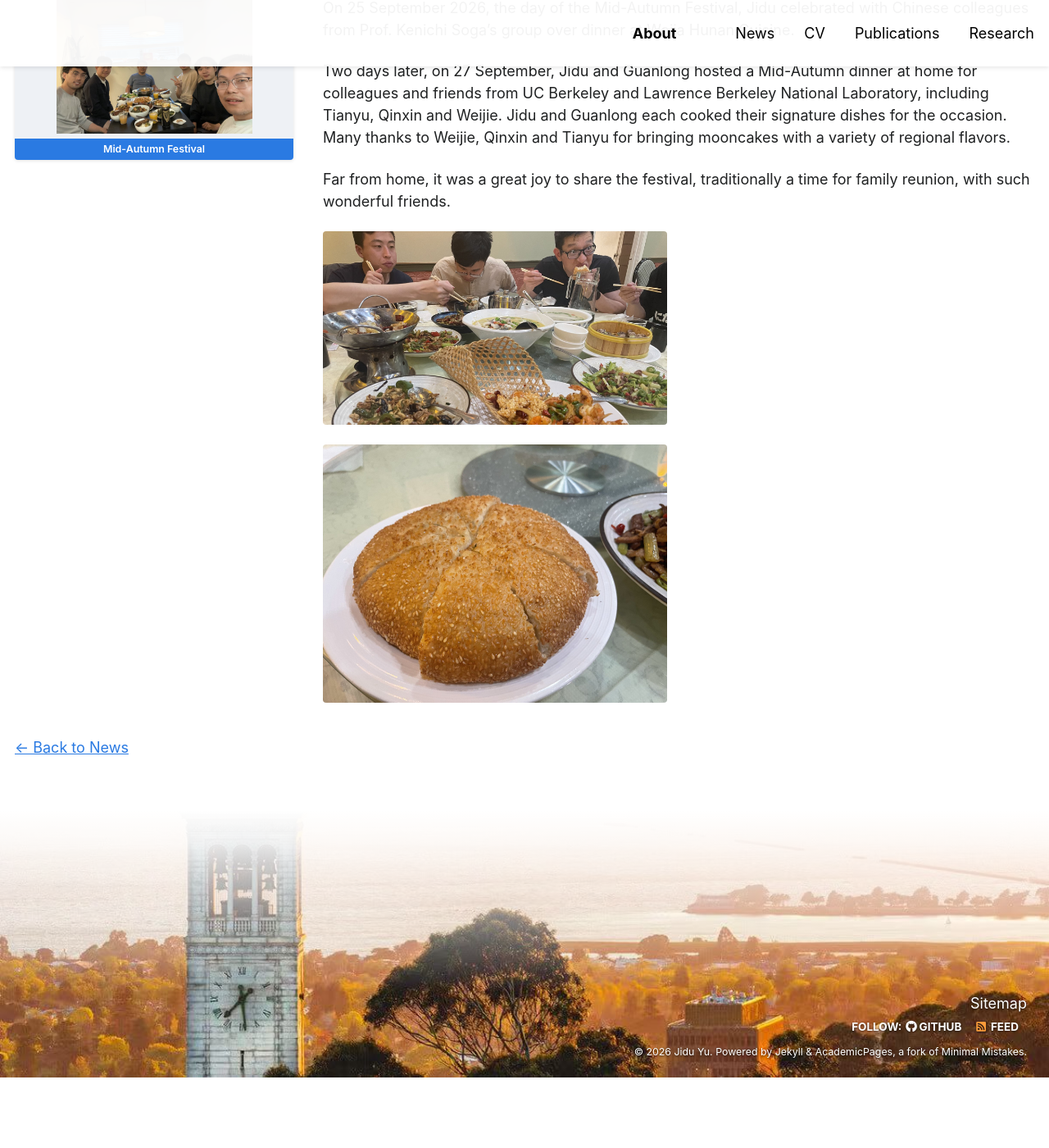
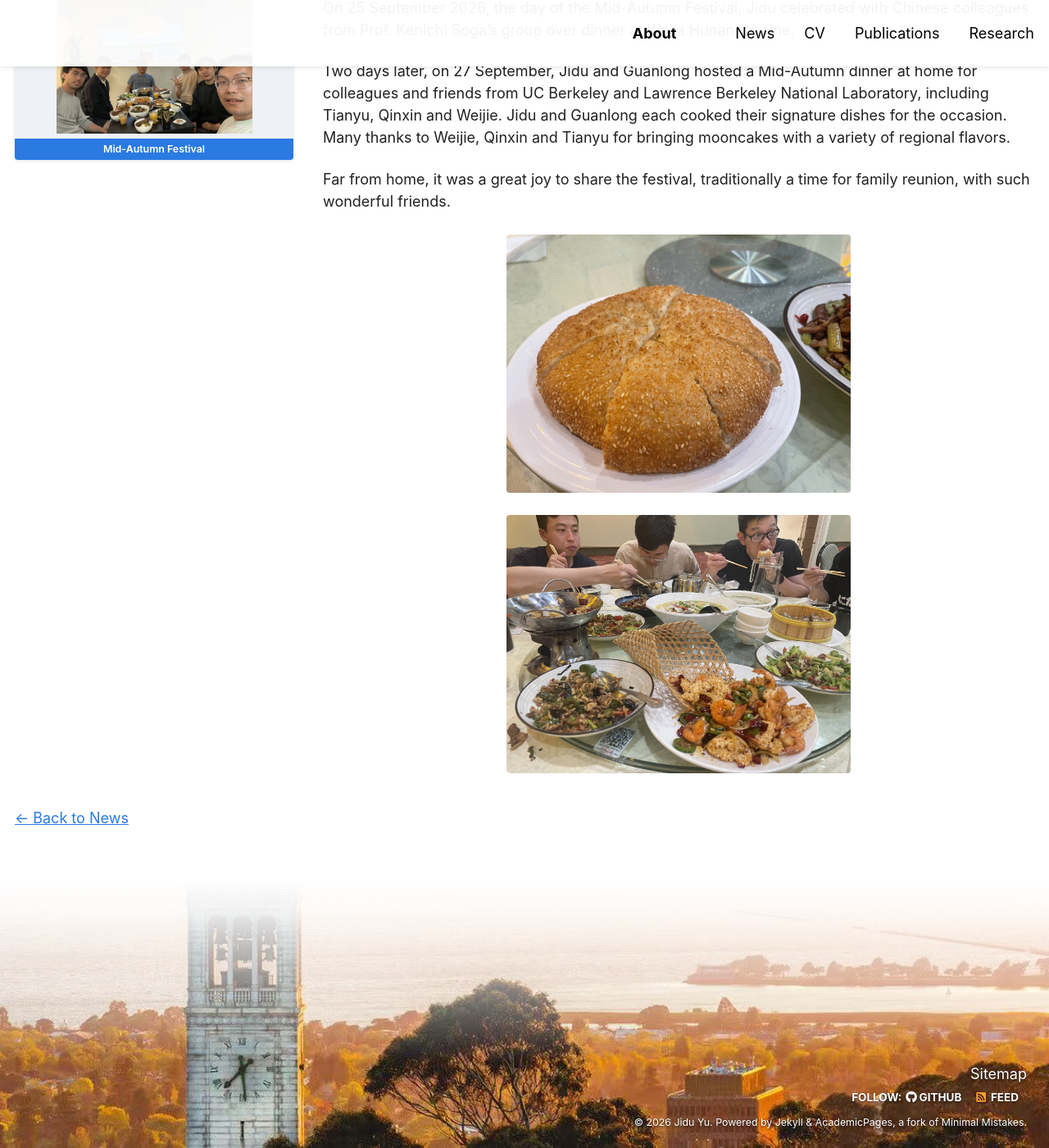
Before and after one commit to yujidu/yujidu.github.io, a Jekyll site: the page built from _news/2026-09-mid-autumn-festival.md, in a window 1280 px wide and 1400 px high, scrolled down 561 px. Shown: the whole window at 82% size. Built offline with Jekyll 4.4.1, drawn with Linux system fonts in a browser that asks for light colours; some web fonts are replaced; before the commit the page ends 1875 px from its top, so only the background shows below that.

Commit message:
Mid-Autumn news: uncropped photos, centred, in order
Co-Authored-By: Claude Opus 5.5 <noreply@anthropic.com>
Claude-Session: https://claude.ai/code/session_01CtadbDehUMWbEMdjGRSUo3

```diff
--- a/_news/2026-09-mid-autumn-festival.md
+++ b/_news/2026-09-mid-autumn-festival.md
@@ -13,6 +13,6 @@ Two days later, on 27 September, Jidu and Guanlong hosted a Mid-Autumn dinner at
 
 Far from home, it was a great joy to share the festival, traditionally a time for family reunion, with such wonderful friends.
 
-![Mid-Autumn dinner with Prof. Soga's group](/images/news/mid-autumn-2026-restaurant.jpg)
+![Sesame flatbread at Wojia Hunan Cuisine](/images/news/mid-autumn-2026-sesame-bread-full.jpg)
 
-![Sesame flatbread at Wojia Hunan Cuisine](/images/news/mid-autumn-2026-sesame-bread.jpg)
+![Mid-Autumn dinner with Prof. Soga's group at Wojia Hunan Cuisine](/images/news/mid-autumn-2026-restaurant-full.jpg)
--- a/_sass/_home.scss
+++ b/_sass/_home.scss
@@ -684,6 +684,6 @@ a:hover .news-thumb {
   width: 100%;
   max-width: 420px;  /* keep photos inside a story modest in size */
   height: auto;
-  margin: 1em 0;
+  margin: 1.5em auto 0;  /* centred, with a blank line above each photo */
   border-radius: 4px;
 }
```
Also changed, not shown: images/news/mid-autumn-2026-restaurant-full.jpg (added), images/news/mid-autumn-2026-restaurant.jpg (deleted), images/news/mid-autumn-2026-sesame-bread-full.jpg (renamed from images/news/mid-autumn-2026-sesame-bread.jpg).
